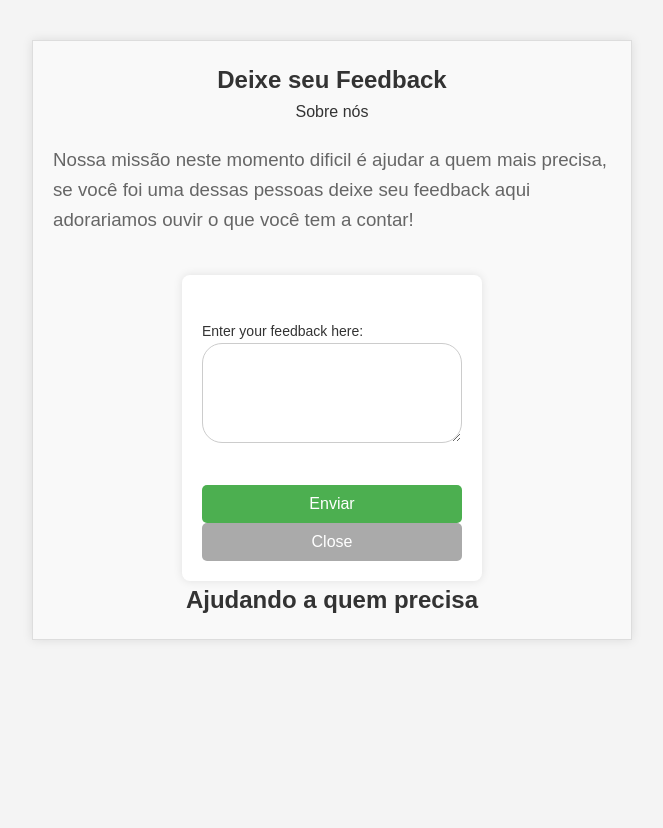
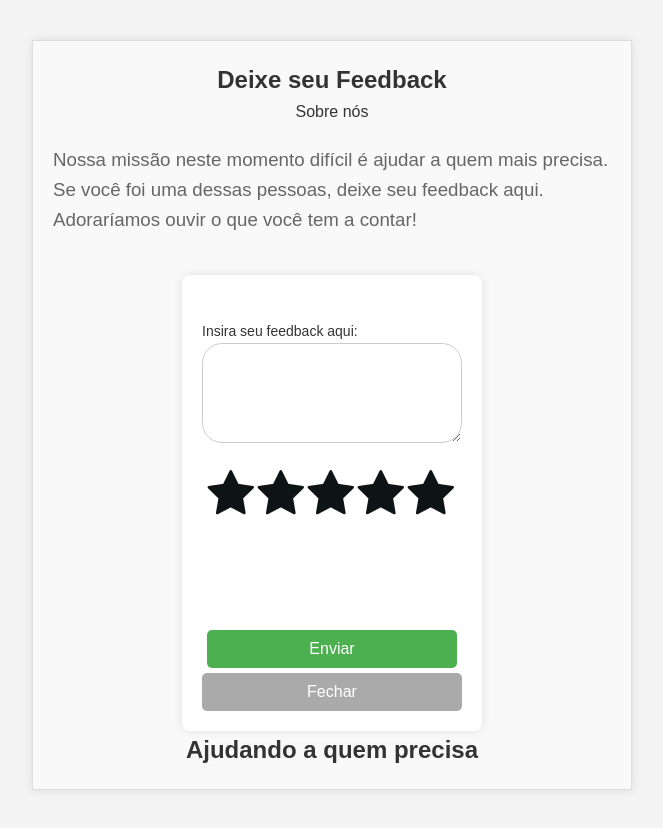
Before and after one commit to diogohr01/doacao-roupas, a React (Create React App) app: page /Contato/1 in a window 1280 px wide. Shown: the whole page, without its empty margins (308-971 px from the left). Before the commit the page ends 800 px from the top, so only its background shows below. Built offline with nearby package versions, Linux system fonts and the light colour scheme; no server answers.

Commit message:
pronto para a apresentacao

```diff
--- a/public/index.html
+++ b/public/index.html
@@ -4,6 +4,7 @@
     <meta charset="utf-8" />
     <link rel="icon" href="%PUBLIC_URL%/favicon.ico" />
     <meta name="viewport" content="width=device-width, initial-scale=1" />
+    <link rel="stylesheet" href="https://stackpath.bootstrapcdn.com/font-awesome/4.7.0/css/font-awesome.min.css" integrity="sha384-wvfXpqpZZVQGK6TAh5PVlGOfQNHSoD2xbE+QkPxCAFlNEevoEH3Sl0sibVcOQVnN" crossorigin="anonymous">
     <meta name="theme-color" content="#000000" />
     <meta
       name="description"
--- a/src/Contato/contato.jsx
+++ b/src/Contato/contato.jsx
@@ -1,4 +1,4 @@
-import React, { useState } from 'react';
+import React, { useState, useEffect } from 'react';
 import { useLocation, useNavigate } from 'react-router-dom';
 import axios from 'axios';
 import styles from './contato.module.css';
@@ -6,44 +6,111 @@ import styles from './contato.module.css';
 const Contato = () => {
   const location = useLocation();
   const navigate = useNavigate();
+  const userId = location.state?.userId || null;
+  const name = location.state?.name || null;
+  const [descricao, setDescricao] = useState('');
+  const [stars, setStars] = useState(0);
+  const [users, setUsers] = useState([]);
+  const [userToUse, setUserToUse] = useState(null);
+  const [averageRate, setAverageRate] = useState(null);
 
   const config = {
     headers: {
       'Content-Type': 'application/json',
-      'Authorization': `Token cab1c9c2bd96e108f7c3695ea1af98f0abc9a1a9`
+      'Authorization': `Token c867237febd767a365d6ccea936b549944ef9548`,
+    },
+  };
+
+  useEffect(() => {
+    axios
+      .get('http://localhost:8000/api/v1/accounts/', config)
+      .then((response) => {
+        setUsers(response.data);
+      })
+      .catch((error) => {
+        console.error('Erro ao buscar usuários:', error);
+      });
+
+    axios
+      .get('http://localhost:8000/api/v1/feedback/rate/', config)
+      .then((response) => {
+        setAverageRate(response.data.rate);
+      })
+      .catch((error) => {
+        console.error('Erro ao buscar a média de feedback:', error);
+      });
+  }, []);
+
+  useEffect(() => {
+    if (users.length > 0 && name) {
+      const foundUser = users.find((user) => user.name === name);
+      if (foundUser) {
+        setUserToUse(foundUser);
+      } else {
+        console.warn(`Usuário com o nome '${name}' não encontrado.`);
+      }
+    }
+  }, [users, name]);
+
+  const handleSubmit = async (event) => {
+    event.preventDefault();
+    if (!userToUse) {
+      console.error('Usuário não encontrado.');
+      return;
+    }
+
+    try {
+      const response = await axios.post(
+        'http://localhost:8000/api/v1/feedback/',
+        { doador: userToUse.id, descricao, stars },
+        config
+      );
+      alert('Feedback enviado:');
+    } catch (error) {
+      console.error('Erro ao enviar feedback:', error);
     }
   };
 
-  const [name, setName] = useState('');
-  const [email, setEmail] = useState('');
-  const [feedback, setFeedback] = useState('');
-
-  const handleSubmit = async (event) => {
-    event.preventDefault();
-    console.log(`Feedback enviado: ${name} - ${email} - ${feedback}`);
-
-    try {
-      const response = await axios.post('/api/feedback', { name, email, feedback }, config);
-      console.log(response.data);
-    } catch (error) {
-      console.error('Error sending feedback:', error);
-    }
+  const handleStarChange = (event) => {
+    setStars(parseInt(event.target.value));
   };
 
   return (
     <div className={styles.feedbackForm}>
       <h2>Deixe seu Feedback</h2>
       <p>Sobre nós</p>
-      <h3>Nossa missão neste momento dificil é ajudar a quem mais precisa, se você foi uma dessas pessoas deixe seu feedback aqui adorariamos ouvir o que você tem a contar!</h3>
+      <h3>
+        Nossa missão neste momento difícil é ajudar a quem mais precisa. Se você foi uma dessas pessoas, deixe seu feedback aqui. Adoraríamos ouvir o que você tem a contar!
+      </h3>
+      {averageRate !== null && (
+        <div className={styles.rateDisplay}>Média de Avaliação: {averageRate}</div>
+      )}
       <form onSubmit={handleSubmit}>
         <br />
         <label>
-          Enter your feedback here:
-          <textarea value={feedback} onChange={(event) => setFeedback(event.target.value)} />
+          Insira seu feedback aqui:
+          <textarea
+            value={descricao}
+            onChange={(event) => setDescricao(event.target.value)}
+          />
         </label>
+        <div className={styles.rating}>
+          <input type="radio" name="star" id="star1" value="5" onChange={handleStarChange} />
+          <label htmlFor="star1" />
+          <input type="radio" name="star" id="star2" value="4" onChange={handleStarChange} />
+          <label htmlFor="star2" />
+          <input type="radio" name="star" id="star3" value="3" onChange={handleStarChange} />
+          <label htmlFor="star3" />
+          <input type="radio" name="star" id="star4" value="2" onChange={handleStarChange} />
+          <label htmlFor="star4" />
+          <input type="radio" name="star" id="star5" value="1" onChange={handleStarChange} />
+          <label htmlFor="star5" />
+        </div>
         <br />
         <button type="submit">Enviar</button>
-        <button type="button" onClick={() => console.log('Close clicked!')}>Close</button>
+        <button type="button" onClick={() => navigate(-1)}>
+          Fechar
+        </button>
       </form>
       <h2>Ajudando a quem precisa</h2>
     </div>
--- a/src/Contato/contato.module.css
+++ b/src/Contato/contato.module.css
@@ -57,12 +57,13 @@
     border: none;
     border-radius: 5px;
     cursor: pointer;
+    margin: 5px;
   }
 
   .feedbackForm button[type="submit"]:hover {
     background-color: #3e8e41;
+
   }
-
   .feedbackForm button[type="button"] {
     background-color: #aaa;
     color: #fff;
@@ -75,3 +76,51 @@
   .feedbackForm button[type="button"]:hover {
     background-color: #888;
   }
+
+
+  .rating{
+    position: relative;
+    transform: translate(-50%,-50%) rotateY(180deg);
+    display: flex;
+    margin-top: 40px;
+    margin-bottom: 10px;
+    background-size: 10px;
+    left: 47%;
+  }
+
+  .rating input{
+    display: none;
+  }
+
+  .rating label{
+      display: block;
+      cursor: pointer;
+      width: 50px;
+  }
+
+  .rating label:before{
+    content: '\f005';
+    font-family: fontAwesome;
+    position: relative;
+    display: block;
+    font-size: 50px;
+    color: #0e1316;
+  }
+
+  .rating label:after{
+    content: '\f005';
+    font-family: fontAwesome;
+    position: absolute;
+    display: block;
+    font-size: 50px;
+    color: #ffff00;
+    top: 0;
+    opacity: 0;
+    transition: .5;
+    text-shadow: 0 4px 5px rgba(0, 0, 0, .5);
+  }
+  .rating label:hover:after,
+  .rating label:hover ~ label:after,
+  .rating input:checked ~ label:after{
+    opacity: 1;
+  }
--- a/src/Login/UserLogin.jsx
+++ b/src/Login/UserLogin.jsx
@@ -40,7 +40,7 @@ const UserLogin = () => {
 
           'Content-Type': 'application/json',
 
-          'Authorization': `Token cab1c9c2bd96e108f7c3695ea1af98f0abc9a1a9`
+          'Authorization': `Token c867237febd767a365d6ccea936b549944ef9548`
 
         }
 
--- a/src/Portal beneficiario/PortalBeneficiario.jsx
+++ b/src/Portal beneficiario/PortalBeneficiario.jsx
@@ -43,7 +43,7 @@ const PortalBeneficiario = () => {
   const config = {
     headers: {
       'Content-Type': 'application/json',
-      'Authorization': `Token cab1c9c2bd96e108f7c3695ea1af98f0abc9a1a9`
+      'Authorization': `Token c867237febd767a365d6ccea936b549944ef9548`
     }
   };
 
@@ -140,7 +140,7 @@ const PortalBeneficiario = () => {
       estado,
       cep,
     };
-
+    const formattedDate = dataAgendada.replace('T', ' ');
     axios.post('http://localhost:8000/api/v1/point/', dataColeta, config)
       .then(response => {
         setPoint(response.data);
@@ -150,7 +150,7 @@ const PortalBeneficiario = () => {
           const dataDonation = {
             doador_id: userToUse.id,
             ponto_coleta_id: response.data.id,
-            data_hora_agendada: dataAgendada,
+            data_hora_agendada: formattedDate,
             catalog: item.id,
             quantidade: item.quantidade,
           };
--- a/src/Portal beneficiario/PortalBeneficiario.module.css
+++ b/src/Portal beneficiario/PortalBeneficiario.module.css
@@ -155,14 +155,13 @@ body {
 
 /* Footer Styles */
 .footer {
-  bottom: 0;
-  left: 0;
-  right: 0;
-  width: 100%;
   background-color: #333;
   color: #fff;
   padding: 20px;
+  top: 94%;
   text-align: center;
+  width: 100%;
+  position: relative  ;
   margin-top: 10px;
 }
 
--- a/src/cadastro/UserPost.jsx
+++ b/src/cadastro/UserPost.jsx
@@ -36,7 +36,7 @@ const UserPost = () => {
         method: 'POST',
         headers: {
           'Content-Type': 'application/json',
-          'Authorization': `Token cab1c9c2bd96e108f7c3695ea1af98f0abc9a1a9`
+          'Authorization': `Token c867237febd767a365d6ccea936b549944ef9548`
         },
         body: JSON.stringify({ name, email, senha, confirm_senha, birthday, is_doador, is_beneficiario })
       };
@@ -152,6 +152,7 @@ const UserPost = () => {
 
         <button type="submit" className={styles['submit-button']}>Criar usuário</button>
       </form>
+      <a onClick= {() => navigate('/login')}>Login</a>
       {showNotification && <Notification message={message} onClose={handleNotificationClose} />}
     </div>
   );
--- a/src/cadastro/UserPost.module.css
+++ b/src/cadastro/UserPost.module.css
@@ -4,6 +4,8 @@ body, html {
     padding: 0;
     height: 100%;
     font-family: Arial, sans-serif;
+    display: flex;
+    flex-direction: column;
 }
 
 .post-login {
@@ -12,6 +14,7 @@ body, html {
     align-items: center;
     height: 100vh;
     background-color: #ac4d16;
+    flex-direction: column;
 
 }
 
--- a/src/portal doador/PortalDoador.module.css
+++ b/src/portal doador/PortalDoador.module.css
@@ -80,7 +80,7 @@ body {
   width: 500px;
   display: flex;
   flex-direction: column;
-  margin-bottom: 20px;
+  margin-bottom: 30px;
 }
 
 .doacao label {
@@ -113,12 +113,19 @@ body {
   border-radius: 5px;
   cursor: pointer;
   align-self: center;
+  margin-top: 10px;
 }
 
 .doacao button[type="submit"]:hover {
   background-color: #3e8e41;
 }
 
+.inputMask {
+  padding: 8px;
+  border: 1px solid #ccc;
+  border-radius: 4px;
+  width: calc(100% - 18px); /* Ajuste conforme necessário */
+}
 /* Pontos de Coleta Section Styles */
 .pontosColeta {
   margin-top: 20px;
--- a/src/portal doador/agendamentos/AgendamentosDoador.jsx
+++ b/src/portal doador/agendamentos/AgendamentosDoador.jsx
@@ -17,7 +17,7 @@ const Agendamentos = () => {
   const config = {
     headers: {
       'Content-Type': 'application/json',
-      'Authorization': `Token cab1c9c2bd96e108f7c3695ea1af98f0abc9a1a9`
+      'Authorization': `Token c867237febd767a365d6ccea936b549944ef9548`
     }
   };
 
@@ -113,7 +113,7 @@ const Agendamentos = () => {
         <nav>
           <ul>
             <li><a onClick={handleNavigateHome}>Home</a></li>
-            <li><a href="#">Contato</a></li>
+            <li><a onClick={() => navigate(`/Contato/${userId}`, { state: { userId: userToUse.id, name: userToUse.name } })}>Contato</a></li>
           </ul>
         </nav>
         <h1>Lista de agendamentos</h1>
```
Also changed, not shown: src/portal doador/PortalDoador.jsx (+48 -26 lines).
